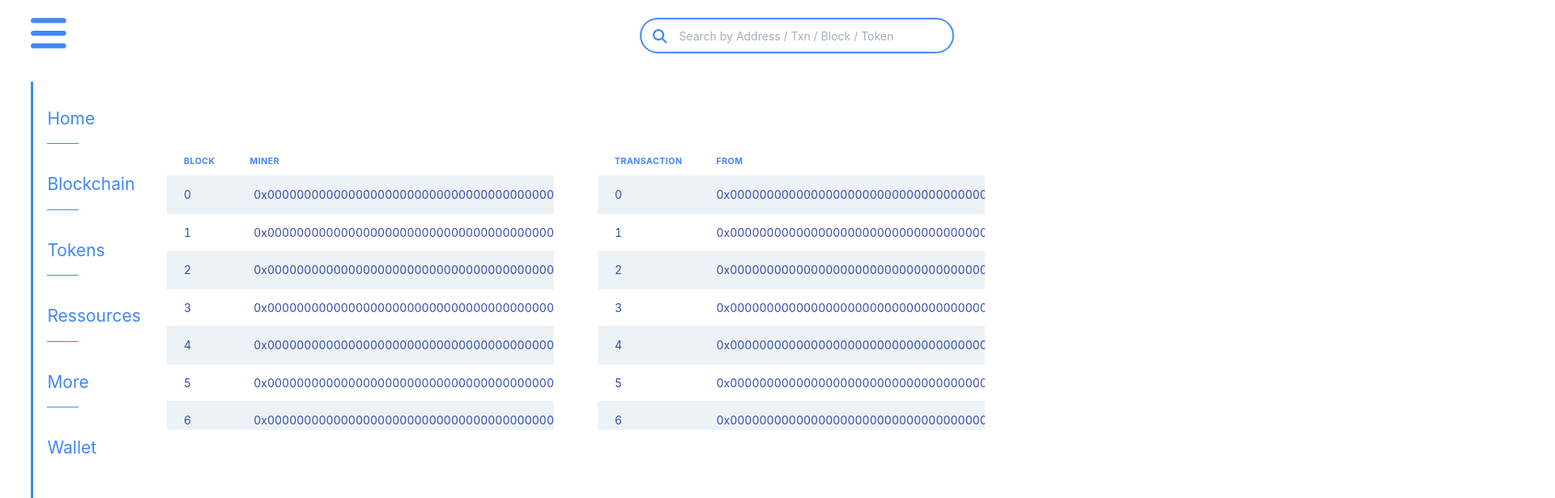
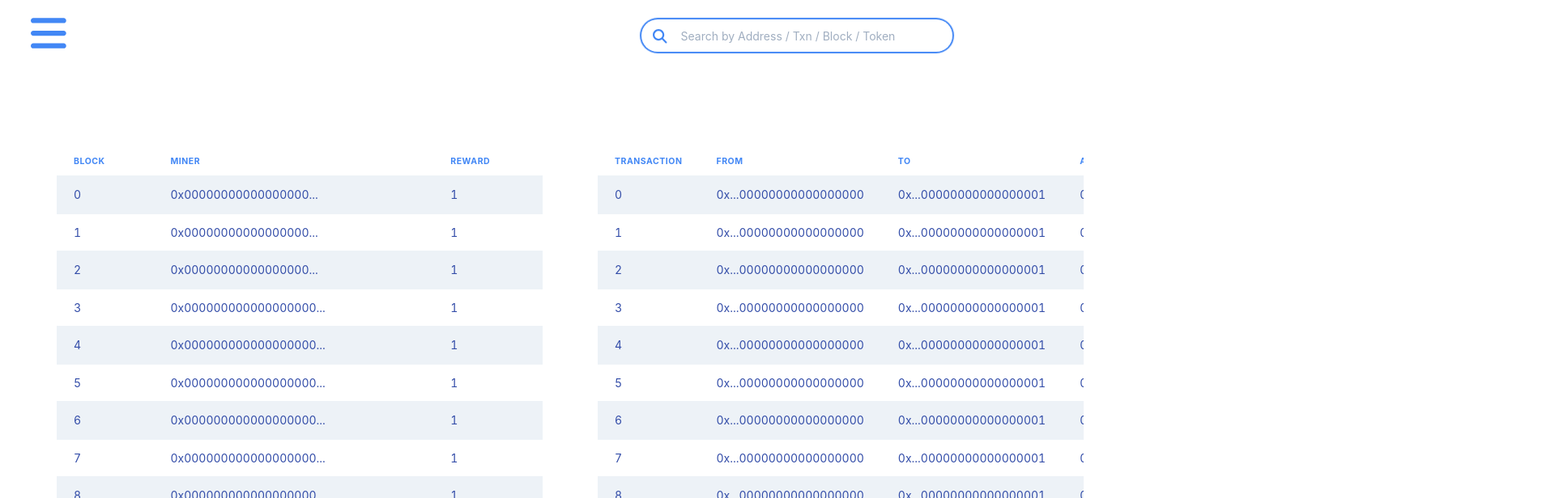
Before and after one commit to gharbiamine/Montelo-OffChain, a React (Create React App) app: page / in a window 1280 px wide. Shown: the top 616 px of the page at 81% size, 1920 px wide, since content can reach past the window. Built offline with nearby package versions, Linux system fonts and the light colour scheme.

Commit message:
minor tweaks and changes

```diff
--- a/src/components/Explorer/Blocks/Blockdata.js
+++ b/src/components/Explorer/Blocks/Blockdata.js
@@ -1,97 +1,107 @@
 export const data = [
   {
     Block: "0",
-    Miner: "0x0000000000000000000000000000000000000000",
+    Miner: "0x00000000000000000...",
     Reward: "1",
   },
   {
     Block: "1",
-    Miner: "0x0000000000000000000000000000000000000000",
+    Miner: "0x00000000000000000...",
     Reward: "1",
   },
   {
     Block: "2",
-    Miner: "0x0000000000000000000000000000000000000000",
+    Miner: "0x00000000000000000...",
     Reward: "1",
   },
   {
     Block: "3",
-    Miner: "0x0000000000000000000000000000000000000000",
+    Miner: "0x000000000000000000...",
     Reward: "1",
   },
   {
     Block: "4",
-    Miner: "0x0000000000000000000000000000000000000000",
+    Miner: "0x000000000000000000...",
     Reward: "1",
   },
   {
     Block: "5",
-    Miner: "0x0000000000000000000000000000000000000000",
+    Miner: "0x000000000000000000...",
     Reward: "1",
   },
   {
     Block: "6",
-    Miner: "0x0000000000000000000000000000000000000000",
+    Miner: "0x000000000000000000...",
     Reward: "1",
   },
   {
     Block: "7",
-    Miner: "0x0000000000000000000000000000000000000000",
+    Miner: "0x000000000000000000...",
     Reward: "1",
   },
   {
     Block: "8",
-    Miner: "0x0000000000000000000000000000000000000000",
+    Miner: "0x000000000000000000...",
     Reward: "1",
   },
   {
     Block: "9",
-    Miner: "0x0000000000000000000000000000000000000000",
+    Miner: "0x000000000000000000...",
     Reward: "1",
   },
   {
     Block: "10",
-    Miner: "0x0000000000000000000000000000000000000000",
+    Miner: "0x000000000000000000...",
     Reward: "1",
   },
   {
     Block: "11",
-    Miner: "0x0000000000000000000000000000000000000000",
+    Miner: "0x000000000000000000...",
     Reward: "1",
   },
   {
     Block: "12",
-    Miner: "0x0000000000000000000000000000000000000000",
+    Miner: "0x000000000000000000...",
     Reward: "1",
   },
   {
     Block: "13",
-    Miner: "0x0000000000000000000000000000000000000000",
+    Miner: "0x000000000000000000...",
     Reward: "1",
   },
   {
     Block: "14",
-    Miner: "0x0000000000000000000000000000000000000000",
+    Miner: "0x000000000000000000...",
     Reward: "1",
   },
   {
     Block: "15",
-    Miner: "0x0000000000000000000000000000000000000000",
+    Miner: "0x000000000000000000...",
     Reward: "1",
   },
   {
     Block: "16",
-    Miner: "0x0000000000000000000000000000000000000000",
+    Miner: "0x000000000000000000...",
     Reward: "1",
   },
   {
     Block: "17",
-    Miner: "0x0000000000000000000000000000000000000000",
+    Miner: "0x000000000000000000...",
     Reward: "1",
   },
   {
     Block: "18",
-    Miner: "0x0000000000000000000000000000000000000000",
+    Miner: "0x000000000000000000...",
+    Reward: "1",
+  },
+  {
+    Block: "19",
+    Miner: "0x000000000000000000...",
+    Reward: "1",
+  },
+  {
+    Block: "20",
+    Miner: "0x000000000000000000...",
     Reward: "1",
   },
 ];
--- a/src/components/Explorer/Blocks/Blocks.js
+++ b/src/components/Explorer/Blocks/Blocks.js
@@ -14,7 +14,7 @@ const Blocks = () => {
   return (
     <>
       <Box padding={4}>
-        <Box overflowY="auto" maxHeight="350px" w={[300, 400, 600]}>
+        <Box overflowY="auto" maxHeight="450px" w={[200, 300, 450, 600]}>
           <TableContainer overflowWrap="nowrap">
             <Table variant="striped">
               <Thead>
@@ -28,7 +28,7 @@ const Blocks = () => {
                 {data.map(({ Block, Miner, Reward }) => (
                   <Tr>
                     <Td>{Block}</Td>
-                    <Td isNumeric>{Miner}</Td>
+                    <Td>{Miner}</Td>
                     <Td>{Reward}</Td>
                   </Tr>
                 ))}
--- a/src/components/Explorer/Transactions/Transactions.js
+++ b/src/components/Explorer/Transactions/Transactions.js
@@ -14,7 +14,7 @@ const Transactions = () => {
   return (
     <>
       <Box padding={4}>
-        <Box overflowY="auto" maxHeight="350px" w={[300, 400, 600]}>
+        <Box overflowY="auto" maxHeight="450px" w={[200, 300, 450, 600]}>
           <TableContainer overflowWrap="nowrap">
             <Table variant="striped">
               <Thead>
--- a/src/components/Explorer/Transactions/Txdata.js
+++ b/src/components/Explorer/Transactions/Txdata.js
@@ -1,74 +1,74 @@
 export const data = [
   {
     Transaction: "0",
-    From: "0x0000000000000000000000000000000000000000",
-    To: "0x0000000000000000000000000000000000000001",
+    From: "0x...00000000000000000",
+    To: "0x...00000000000000001",
     Amount: "0.1",
   },
   {
     Transaction: "1",
-    From: "0x0000000000000000000000000000000000000000",
-    To: "0x0000000000000000000000000000000000000001",
+    From: "0x...00000000000000000",
+    To: "0x...00000000000000001",
     Amount: "0.1",
   },
   {
     Transaction: "2",
-    From: "0x0000000000000000000000000000000000000000",
-    To: "0x0000000000000000000000000000000000000001",
+    From: "0x...00000000000000000",
+    To: "0x...00000000000000001",
     Amount: "0.1",
   },
   {
     Transaction: "3",
-    From: "0x0000000000000000000000000000000000000000",
-    To: "0x0000000000000000000000000000000000000001",
+    From: "0x...00000000000000000",
+    To: "0x...00000000000000001",
     Amount: "0.1",
   },
   {
     Transaction: "4",
-    From: "0x0000000000000000000000000000000000000000",
-    To: "0x0000000000000000000000000000000000000001",
+    From: "0x...00000000000000000",
+    To: "0x...00000000000000001",
     Amount: "0.1",
   },
   {
     Transaction: "5",
-    From: "0x0000000000000000000000000000000000000000",
-    To: "0x0000000000000000000000000000000000000001",
+    From: "0x...00000000000000000",
+    To: "0x...00000000000000001",
     Amount: "0.1",
   },
   {
     Transaction: "6",
-    From: "0x0000000000000000000000000000000000000000",
-    To: "0x0000000000000000000000000000000000000001",
+    From: "0x...00000000000000000",
+    To: "0x...00000000000000001",
     Amount: "0.1",
   },
   {
     Transaction: "7",
-    From: "0x0000000000000000000000000000000000000000",
-    To: "0x0000000000000000000000000000000000000001",
+    From: "0x...00000000000000000",
+    To: "0x...00000000000000001",
     Amount: "0.1",
   },
   {
     Transaction: "8",
-    From: "0x0000000000000000000000000000000000000000",
-    To: "0x0000000000000000000000000000000000000001",
+    From: "0x...00000000000000000",
+    To: "0x...00000000000000001",
     Amount: "0.1",
   },
   {
     Transaction: "9",
-    From: "0x0000000000000000000000000000000000000000",
-    To: "0x0000000000000000000000000000000000000001",
+    From: "0x...00000000000000000",
+    To: "0x...00000000000000001",
     Amount: "0.1",
   },
   {
     Transaction: "10",
-    From: "0x0000000000000000000000000000000000000000",
-    To: "0x0000000000000000000000000000000000000001",
+    From: "0x...00000000000000000",
+    To: "0x...00000000000000001",
     Amount: "0.1",
   },
   {
     Transaction: "11",
-    From: "0x0000000000000000000000000000000000000000",
-    To: "0x0000000000000000000000000000000000000001",
+    From: "0x...00000000000000000",
+    To: "0x...00000000000000001",
     Amount: "0.1",
   },
 ];
--- a/src/components/searchbar/Searchbar.js
+++ b/src/components/searchbar/Searchbar.js
@@ -1,6 +1,17 @@
 import styles from "./searchbar.module.css";
 import { faSearch } from "@fortawesome/free-solid-svg-icons";
 import { FontAwesomeIcon } from "@fortawesome/react-fontawesome";
+import { data } from "../explorer/Blocks/Blockdata.js";
+
+const List = (props) => {
+  return (
+    <ul>
+      {data.map((item) => (
+        <li key={item.id}>{item.text}</li>
+      ))}
+    </ul>
+  );
+};
 
 function Searchbar() {
   return (
--- a/src/components/searchbar/searchbar.module.css
+++ b/src/components/searchbar/searchbar.module.css
@@ -22,7 +22,7 @@
   background: transparent;
   border: none;
   -webkit-appearance: none;
-  color: lightgray;
+  color: rgb(66, 135, 245);;
   width: 100%;
 }
 
--- a/src/components/sidebar/Sidebar.js
+++ b/src/components/sidebar/Sidebar.js
@@ -5,7 +5,7 @@ import styles from "./sidebar.module.css";
 //import { SIDEBAR_DATA } from "./Data";
 
 const Sidebar = () => {
-  const [reveal, setReveal] = useState(true);
+  const [reveal, setReveal] = useState(false);
   const show = reveal ? styles.reveal : styles.hide;
 
   return (
--- a/src/components/sidebar/sidebar.module.css
+++ b/src/components/sidebar/sidebar.module.css
@@ -15,7 +15,7 @@
 }
 
 .drawer {
-  width: 20%;
+  width: 15%;
   height: 100%;
   display: flex;
   flex-direction: column;
@@ -26,6 +26,7 @@
   left: 3%;
   gap: 5%;
   z-index: 4;
+
 }
 .list li {
   color: rgb(66, 135, 245);
@@ -73,7 +74,6 @@ ul.list {
   width: 100%;
   display: flex;
   flex-direction: column;
-  /*column-gap: 100px;*/
 }
 div.vl div {
   position: relative;
@@ -84,6 +84,7 @@ div.vl div {
   transform: translateX(0%);
   animation-fill-mode: forwards;
   transition: 0.5s ease-in-out;
+  backdrop-filter: blur(1px);
 }
 .hide {
   transform: translateX(-300%);
--- a/src/index.css
+++ b/src/index.css
@@ -1,6 +1,13 @@
 * {
   margin: 0;
-  overflow: hidden;
+  padding: 0;
+  box-sizing: border-box;
+  /* overflow: hidden; */
+}
+html {
+  font-family: "Roboto", sans-serif;
+  height: 100%;
+  width: 100%;
 }
 body {
   font-family: "Raleway", sans-serif, -apple-system, BlinkMacSystemFont,
@@ -11,6 +18,8 @@ body {
   color: white;
   line-height: 1.5;
   -webkit-font-smoothing: antialiased;
+  position: absolute;
+  overflow-y: scroll;
   font-size: 1em;
   height: 100vh;
   width: 100%;
--- a/src/pages/home-page/homepage.module.css
+++ b/src/pages/home-page/homepage.module.css
@@ -1,13 +1,3 @@
-* {
-  margin: 0;
-  padding: 0;
-  box-sizing: border-box;
-}
-html {
-  font-family: "Roboto", sans-serif;
-  height: 100%;
-  width: 100%;
-}
 .global {
   margin: 0;
   position: relative;
```
